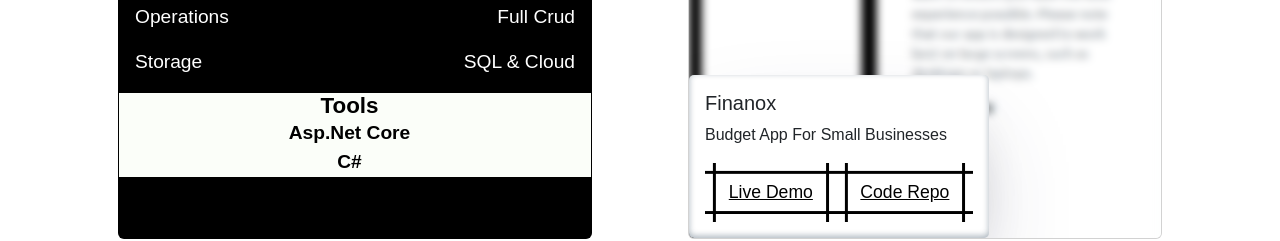
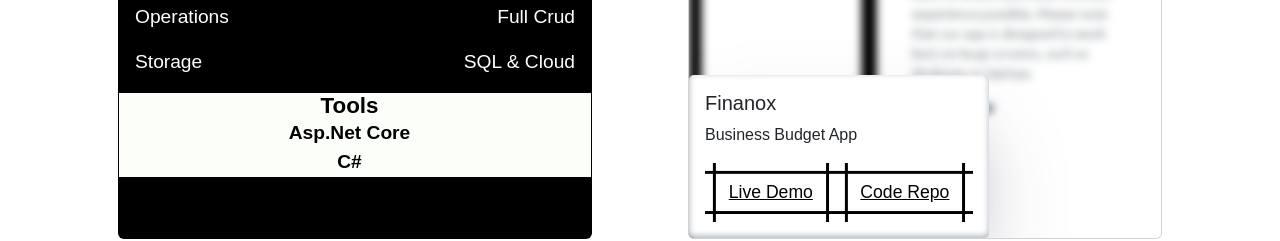
Before and after one commit to erncodes/portfolio, a plain HTML site: page index.html in a window 1280 px wide. Shown: the part 1720-1961 px from the top of the page. Drawn offline with nearby package versions, Linux system fonts and the light colour scheme; a web font is replaced by a local one.

```diff
--- a/index.html
+++ b/index.html
@@ -141,7 +141,7 @@
                             <img src="images/finanox.png" class="card-img-top" alt="...">
                             <div class="card-body">
                               <h5 class="card-title">Finanox</h5>
-                              <p class="card-text">Budget App For Small Businesses</p>
+                              <p class="card-text">Business Budget App</p>
                               <div class="app-external-btns ">
                                 <a  class="button-15" href="https://finanox.azurewebsites.net" target="_blank">Live Demo</a>
                                 <a  class="button-15" href="https://github.com/erncodes/Finanox" target="_blank">Code Repo</a>
```
